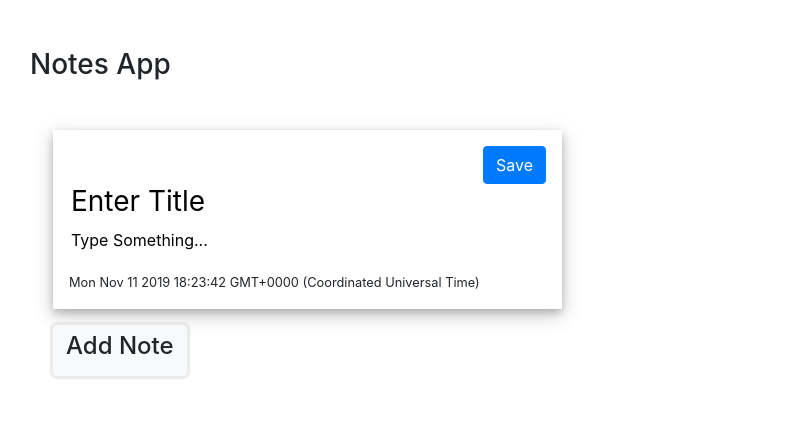
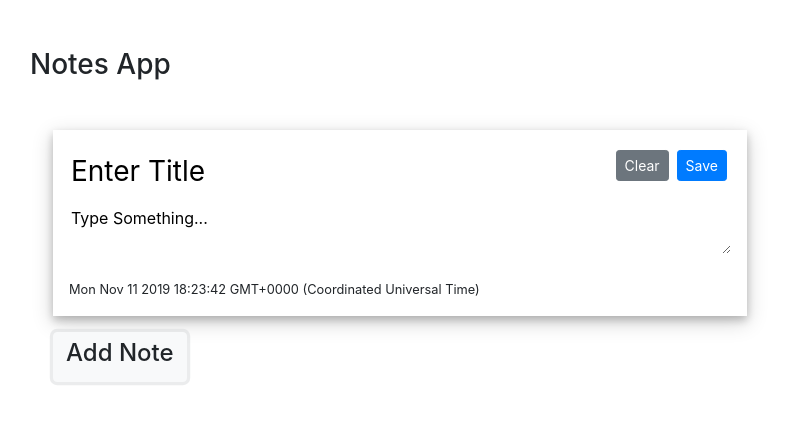
Before and after one commit to praveen1994kp/notes-ui, a React app: page / in a window 1280 px wide. Both pictures are taken after a click on the button "Add Note". Shown: the top 424 px of the page, without its empty margins (55-840 px from the left). Built offline with nearby package versions, Linux system fonts and the light colour scheme.

Commit message:
Implemented localstorage

```diff
--- a/package.json
+++ b/package.json
@@ -38,6 +38,7 @@
   },
   "dependencies": {
     "install": "^0.13.0",
+    "lodash": "^4.17.15",
     "npm": "^6.13.0",
     "react": "^16.10.2",
     "react-dom": "^16.10.2",
--- /dev/null
+++ b/src/components/common/TextAreaExpandable.js
@@ -0,0 +1,25 @@
+import React, { useState } from 'react'
+
+const defaultStyle = { width: '100%' }
+
+const TextAreaExpandable = ({ value, onChange, style }) => {
+    const [row, setRow] = useState(5)
+
+    const handleChange = (e) => {
+        const textareaLineHeight = 24;
+        const previousRows = event.target.rows;
+        const currentRows = ~~(event.target.scrollHeight / textareaLineHeight);
+
+        if (currentRows === previousRows) {
+            event.target.rows = currentRows;
+        }
+        setRow(currentRows)
+        onChange(event)
+    }
+
+    return (
+        <textarea style={{ ...defaultStyle, ...style }} rows={row} value={value} onChange={handleChange} />
+    )
+}
+
+export default TextAreaExpandable
--- a/src/components/notes/NoteDisplay.js
+++ b/src/components/notes/NoteDisplay.js
@@ -1,4 +1,5 @@
 import React, { useState, useEffect } from 'react'
+import TextAreaExpandable from '../common/TextAreaExpandable'
 
 
 const style = {
@@ -6,7 +7,8 @@ const style = {
         boxShadow: '0 4px 8px 0 rgba(0, 0, 0, 0.2), 0 6px 20px 0 rgba(0, 0, 0, 0.19)'
     },
     input: {
-        border: 'none'
+        border: 'none',
+        height: '50px'
     }
 }
 const NoteDisplay = (props) => {
@@ -30,13 +32,22 @@ const NoteDisplay = (props) => {
         props.onChange(props.id, title, content)
     }
 
+    const deleteNote = () => {
+        props.onDelete(props.id)
+    }
+
     return (
         <div style={style.note} className="m-2 p-3">
             {noteState &&
                 <React.Fragment>
-                    <button onClick={saveNote} className="btn btn-primary float-right">Save</button>
-                    <h3><input onChange={handleTitleChange} style={style.input} value={noteState.title}></input></h3>
-                    <p><input onChange={handleContentChange} style={style.input} value={noteState.content} /></p>
+                    <div className='row'>
+                        <h3 className='col-8'><input onChange={handleTitleChange} style={style.input} value={noteState.title}></input></h3>
+                        <div className='col-4'>
+                            <button onClick={saveNote} className='btn btn-primary float-right btn-sm m-1'>Save</button>
+                            <button onClick={deleteNote} className='btn btn-secondary float-right btn-sm m-1' >Clear</button>
+                        </div>
+                    </div>
+                    <p><TextAreaExpandable onChange={handleContentChange} style={style.input} value={noteState.content} /></p>
                     <small>{noteState.lastMod ? noteState.lastMod.toString() : ''}</small>
                 </React.Fragment>
             }
--- a/src/components/notes/Notes.js
+++ b/src/components/notes/Notes.js
@@ -1,7 +1,9 @@
 import React from 'react'
 import NoteDisplay from './NoteDisplay'
 
-const Notes = ({ notes, addNote, updateNote }) => {
+export const NOTES_LOCAL_STORAGE_ID = 'notes'
+
+const Notes = ({ notes, addNote, updateNote, deleteNote }) => {
 
     const getNoteId = () => {
         return `N-${notes.length + 1}`
@@ -15,10 +17,15 @@ const Notes = ({ notes, addNote, updateNote }) => {
         updateNote(id, title, content)
     }
 
+    const handleDelete = (id) => {
+        deleteNote(id)
+    }
+
     return (
-        <div className="mt-5 col-6">
+        <div className="mt-5 col-8">
             {notes.sort((a, b) => b.lastMod - a.lastMod).map((note) => {
-                return <NoteDisplay onChange={handleNoteUpdate} key={note.id} id={note.id} content={note.content} title={note.title} lastMod={note.lastMod} />
+                return <NoteDisplay onChange={handleNoteUpdate} key={note.id} id={note.id}
+                    onDelete={handleDelete} content={note.content} title={note.title} lastMod={note.lastMod} />
             })}
             <button className="btn btn-light m-2" onClick={handleNoteAdd}><h4>Add Note</h4></button>
         </div>
--- a/src/components/notes/NotesContainer.js
+++ b/src/components/notes/NotesContainer.js
@@ -1,7 +1,7 @@
 import React from 'react'
 import { connect } from 'react-redux'
 import Notes from './Notes'
-import { addNote, updateNote } from './actions'
+import { addNote, updateNote, deleteNote } from './actions'
 
 const mapStateToProps = (state) => {
     const { notes } = state
@@ -12,5 +12,6 @@ const mapStateToProps = (state) => {
 
 export default connect(mapStateToProps, {
     addNote,
-    updateNote
+    updateNote,
+    deleteNote
 })(Notes)
--- a/src/components/notes/actions.js
+++ b/src/components/notes/actions.js
@@ -1,5 +1,6 @@
 export const ADD_NOTE = 'ADD_NOTE'
 export const UPDATE_NOTE = 'UPDATE_NOTE'
+export const DELETE_NOTE = 'DELETE_NOTE'
 
 export const addNote = ({ id, title, content }) => {
     return {
@@ -24,3 +25,12 @@ export const updateNote = (id, title, content) => {
         }
     }
 }
+
+export const deleteNote = (id) => {
+    return {
+        type:DELETE_NOTE,
+        payload: {
+            id
+        }
+    }
+}
--- a/src/components/notes/reducer.js
+++ b/src/components/notes/reducer.js
@@ -1,4 +1,5 @@
-import { ADD_NOTE, UPDATE_NOTE } from './actions'
+import { ADD_NOTE, UPDATE_NOTE, DELETE_NOTE } from './actions'
+import _ from 'lodash'
 
 export const notes = (state = [], { type, payload }) => {
     switch (type) {
@@ -27,6 +28,11 @@ export const notes = (state = [], { type, payload }) => {
                     return note
                 })
             }
+        case DELETE_NOTE:
+            {
+                const {id} = payload
+                return _.remove(...state, note => note.id === id)
+            }
         default:
             return state
     }
--- /dev/null
+++ b/src/loadNotes.js
@@ -0,0 +1,14 @@
+import { NOTES_LOCAL_STORAGE_ID } from './components/notes/Notes'
+
+export const loadNotes = () => {
+    const storedState = localStorage.getItem(NOTES_LOCAL_STORAGE_ID)
+    let notes = []
+    if (storedState) {
+        const parsedState = JSON.parse(storedState)
+        if (parsedState.notes) {
+            notes = parsedState.notes
+            console.info('Retrieved from browser storage!', notes)
+        }
+    }
+    return notes
+}
--- a/src/redux/store.js
+++ b/src/redux/store.js
@@ -1,5 +1,14 @@
-import { createStore } from 'redux'
+import { createStore, applyMiddleware, compose } from 'redux'
 import rootReducer from './reducer'
+import { loadNotes } from '../loadNotes'
+import { getStorageMiddleware } from '../saveStore'
+import { NOTES_LOCAL_STORAGE_ID } from '../components/notes/Notes'
 
+const preloadedState = {
+    notes: loadNotes()
+}
 
-export default createStore(rootReducer, window.__REDUX_DEVTOOLS_EXTENSION__ && window.__REDUX_DEVTOOLS_EXTENSION__())
+const composeEnhancers = window.__REDUX_DEVTOOLS_EXTENSION_COMPOSE__ || compose;
+export default createStore(rootReducer, preloadedState, composeEnhancers(
+    applyMiddleware(getStorageMiddleware(NOTES_LOCAL_STORAGE_ID)))
+)
--- /dev/null
+++ b/src/saveStore.js
@@ -0,0 +1,5 @@
+export const getStorageMiddleware = storageId => store => next => action => {
+    let result = next(action)
+    localStorage.setItem(storageId, JSON.stringify(store.getState()))
+    return result;
+}
```
Also changed, not shown: 1 other file (tests, documents, lock files or other folders).
